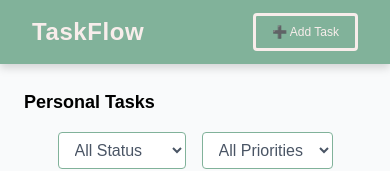
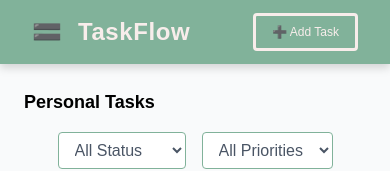
Before and after one commit to Ayman-Kz25/taskflow, a React (Vite) app: page /category/personal in a window 390 px wide. Shown: the top 171 px of the page. Built offline with nearby package versions, Linux system fonts and the light colour scheme; no server answers; the database is empty.

Commit message:
improve sidebar responsiveness

```diff
--- a/src/components/layout/Header.jsx
+++ b/src/components/layout/Header.jsx
@@ -1,15 +1,27 @@
 import { useState } from "react";
 import AddTaskModal from "../task/AddTaskModal";
 
-const Header = () => {
+const Header = ({onToggleSidebar}) => {
   const [isAddModalOpen, setIsAddModalOpen] = useState(false);
 
   return (
     <>
       <header>
-        <h1 className="logo">
-          TaskFlow
-        </h1>
+        <div className="flex items-center gap-4">
+          {/* Hamburger button for mobile */}
+          <button
+            type="button"
+            className="md:hidden text-[var(--bg)] text-2xl"
+            onClick={onToggleSidebar}
+            aria-label="Toggle sidebar"
+          >
+            🟰
+          </button>
+
+          <h1 className="logo text-[24px] md:text-[36px]">
+            TaskFlow
+          </h1>
+        </div>
 
         <button
           type="button"
--- a/src/components/layout/MainLayout.jsx
+++ b/src/components/layout/MainLayout.jsx
@@ -1,16 +1,25 @@
+import { useState } from "react";
 import Header from "./Header";
 import Sidebar from "./Sidebar";
 
 const AppLayout = ({ children }) => {
+  const [isSidebarOpen, setIsSidebarOpen] = useState(false);
+
+  const toggleSidebar = () => {
+    setIsSidebarOpen(!isSidebarOpen);
+  }
+  const closeSidebar = () => {
+    setIsSidebarOpen(false);
+  }
   return (
     <div className="container">
       {/* Top Header */}
-      <Header />
+      <Header onToggleSidebar={toggleSidebar} />
 
       {/* Main Layout */}
       <div className="flex flex-1 overflow-hidden">
         {/* Sidebar */}
-        <Sidebar />
+        <Sidebar isOpen={isSidebarOpen} isClose={closeSidebar}/>
 
         {/* Page Content */}
         <main className="flex-1 overflow-y-auto p-6">
--- a/src/components/layout/Sidebar.jsx
+++ b/src/components/layout/Sidebar.jsx
@@ -1,6 +1,6 @@
 import { NavLink } from "react-router-dom";
 
-const Sidebar = () => {
+const Sidebar = ({ isOpen, isClose }) => {
   const linkClass = ({ isActive }) =>
     `block px-4 py-2 rounded text-[18px] transition ${
       isActive
@@ -9,9 +9,25 @@ const Sidebar = () => {
     }`;
 
   return (
-    <aside className="sidebar">
-      <nav>
-        <NavLink to="/" className={linkClass}>
+    <>
+      {/* Overlay for Mobile */}
+      <div
+        className={`fixed inset-0 bg-black/50 z-40 md:hidden transition-opacity ${
+          isOpen ? "opacity-100 visible" : "opacity-0 invisible"
+        }`}
+        onClick={isClose}
+      ></div>
+      <aside
+        className={`sidebar ${isOpen ? "translate-x-0" : "-translate-x-full"}`}
+      >
+        {/* Close btn for mobile overlay */}
+        <div className="flex justify-end p-4 mb-6 md:hidden">
+          <button onClick={isClose} className="text-2xl text-[var(--bg)]">
+            ❌
+          </button>
+        </div>
+        <nav className="px-4 pb-6">
+          <NavLink to="/" end className={linkClass}>
             ⚙️ All Tasks
           </NavLink>
 
@@ -24,9 +40,7 @@ const Sidebar = () => {
           </NavLink>
 
           <div className="mt-4">
-          <p>
-            Categories
-          </p>
+            <p>Categories</p>
 
             <NavLink to="/category/work" className={linkClass}>
               💼 Work
@@ -48,6 +62,7 @@ const Sidebar = () => {
           </div>
         </nav>
       </aside>
+    </>
   );
 };
 
--- a/src/index.css
+++ b/src/index.css
@@ -29,7 +29,7 @@ header {
 }
 
 .sidebar {
-    @apply hidden md:w-56 bg-[var(--secondary)] border-r pt-10 px-2 sticky top-20 h-[calc(100vh-3.5rem)];
+    @apply fixed top-0 left-0 w-64 bg-[var(--secondary)] border-r px-2 pt-10 h-full  z-50 transform transition-transform duration-300 md:relative md:translate-x-0  md:top-0 md:h-[calc(100vh-4rem)];
 }
 
 nav {
```
Lines whose indentation alone changed are shown as unchanged.
